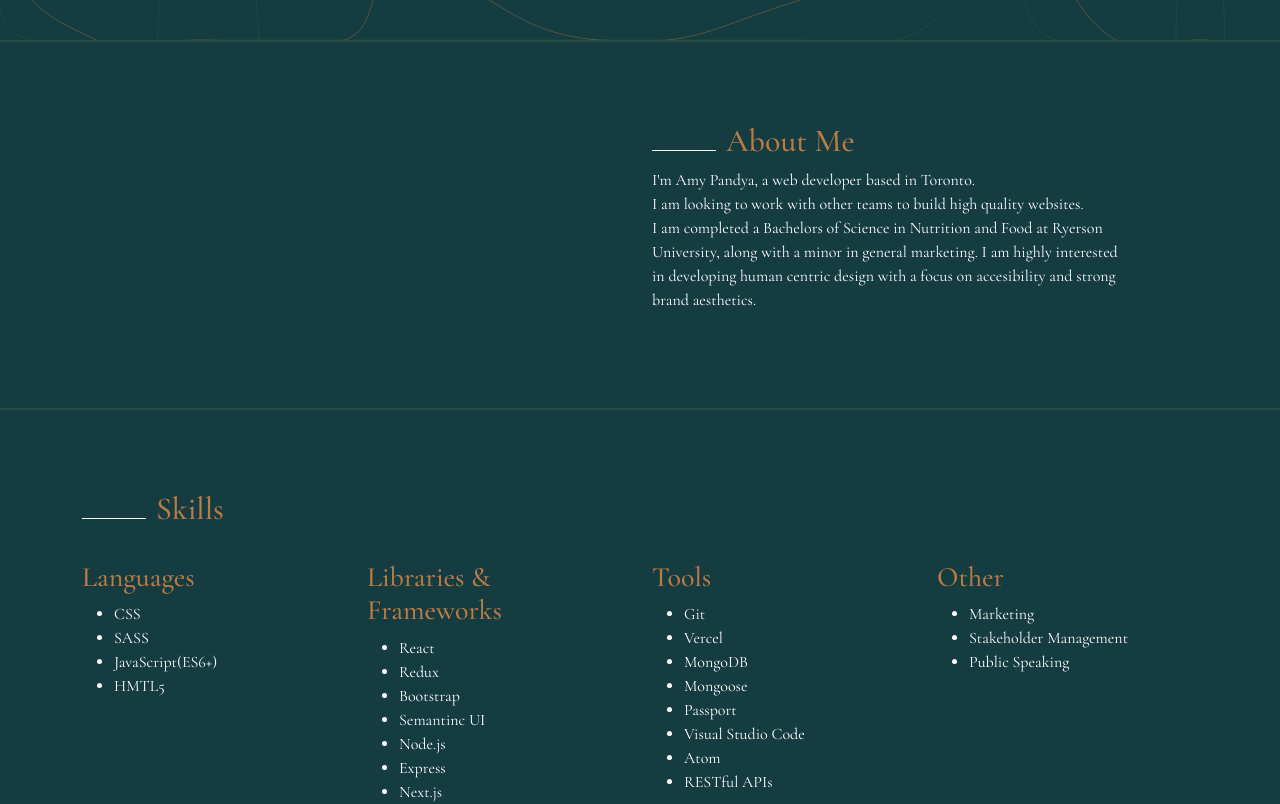
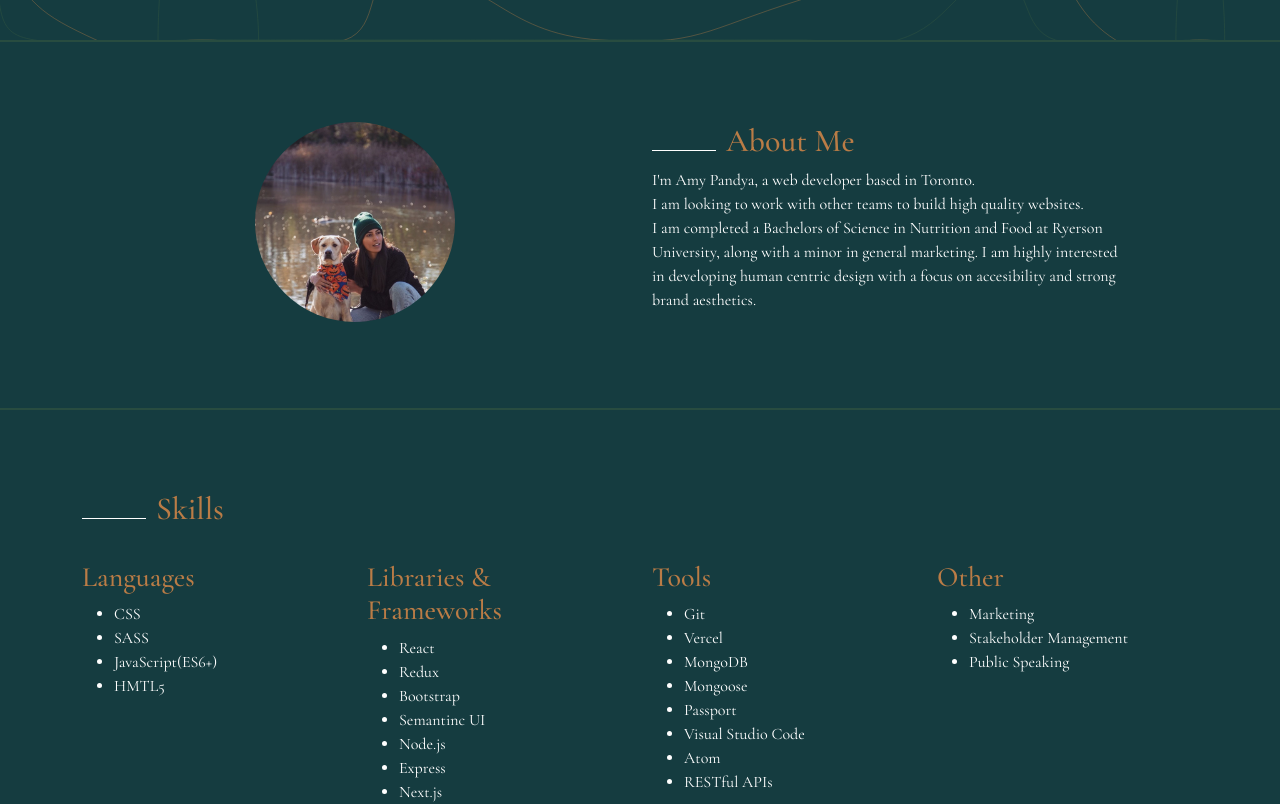
Before and after one commit to amypands/PersonalSite, a Next.js app: page / in a window 1280 px wide. Shown: the part 760-1564 px from the top of the page. Built offline with nearby package versions, Linux system fonts and the light colour scheme.

Commit message:
updated personal site

```diff
--- a/components/nav.js
+++ b/components/nav.js
@@ -44,7 +44,7 @@ export default () => {
                 className="nav-link"
                 target="_blank"
                 rel="noopener noreferrer"
-                href=""
+                href="/AmyPandyaResume.pdf"
               >
                 Resumé{' '}
                 <i className="bi bi-file-earmark-pdf"></i>
--- a/pages/index.js
+++ b/pages/index.js
@@ -27,16 +27,14 @@ export default function Home() {
       description:
         "Learned to build fast, scalable and secure RESTful services with Node, Express and MongoDB, from setup to production.",
       link: "https://www.udemy.com/certificate/UC-8b541b1b-6a1a-4e13-beca-e9d1c4ed74e2/",
-      screenshot:
-        "https://img-c.udemycdn.com/course/480x270/1638522_fbdf.jpg",
+      screenshot: "https://img-c.udemycdn.com/course/480x270/1638522_fbdf.jpg",
     },
     {
       certName: "Javascript Basics for Beginners",
       description:
         "Used JavaScript to build web and mobile apps, real-time networking apps, command-line tools, and games.",
       link: "https://www.udemy.com/certificate/UC-68fe9f5d-6017-4e06-b1ac-dd1ac58179e9/",
-      screenshot:
-        "https://img-c.udemycdn.com/course/480x270/1743420_0062.jpg",
+      screenshot: "https://img-c.udemycdn.com/course/480x270/1743420_0062.jpg",
     },
     {
       certName: "The Complete 2022 Web Development Bootcamp",
@@ -60,7 +58,7 @@ export default function Home() {
       Name: "Video Player",
       Description:
         "Video player using APIs to search and play videos. Developed using React and Redux.",
-      Highlights:  "React Redux APIs",
+      Highlights: "React Redux APIs",
       Link: "https://github.com/amypands/react-videos",
     },
     {
@@ -85,11 +83,11 @@ export default function Home() {
       Link: "https://github.com/amypands/season-display",
     },
     {
-      Name: "Currency Converter",
+      Name: "Robbie's World",
       Description:
-        "Currency converter application demonstrating Javascript ES7 skills featuring the use of async/await.",
-      Highlights: "React Redux",
-      Link: "https://github.com/amypands/Currency-Converter",
+        "Gallery site demonstrating photo carousels and Semantic UI widgets",
+      Highlights: "Javascript, React, Next.js, HMTL, CSS, Semantic UI",
+      Link: "https://github.com/amypands/robbie-site",
     },
   ];
   return (
@@ -124,9 +122,12 @@ export default function Home() {
       <div className="section-2">
         <div className="container">
           <div className="row">
-            <div className="col-md-6  col-sm-12"> </div>
             <div className="col-md-6  col-sm-12">
-
+              <div className='photo2'>
+                <img src="robandamy.JPG"></img>
+              </div>
+            </div>
+            <div className="col-md-6  col-sm-12">
               <h2>
                 <Line />
                 About Me
@@ -276,8 +277,12 @@ export default function Home() {
       <div className="section-5">
         <p>Created by Amy Pandya 2022</p>
         <div>
-          <a href="https://github.com/amypands/PersonalSite"><i className="bi bi-github"></i></a>
-          <a href="https://www.linkedin.com/in/amy-pandya-03282211b/"><i className="bi bi-linkedin"></i></a>
+          <a href="https://github.com/amypands/PersonalSite">
+            <i className="bi bi-github"></i>
+          </a>
+          <a href="https://www.linkedin.com/in/amy-pandya-03282211b/">
+            <i className="bi bi-linkedin"></i>
+          </a>
         </div>
       </div>
     </>
--- a/styles/index.scss
+++ b/styles/index.scss
@@ -214,3 +214,14 @@ nav.navbar {
     }
   }
 }
+
+.photo2 {
+  margin: 0 auto;
+  width: fit-content;
+  img{
+    width: 200px;
+    height: 200px;
+    border-radius: 1000px;
+    object-fit: cover;
+  }
+}
```
Also changed, not shown: public/robandamy.JPG (added), 1 other file (tests, documents, lock files or other folders).
